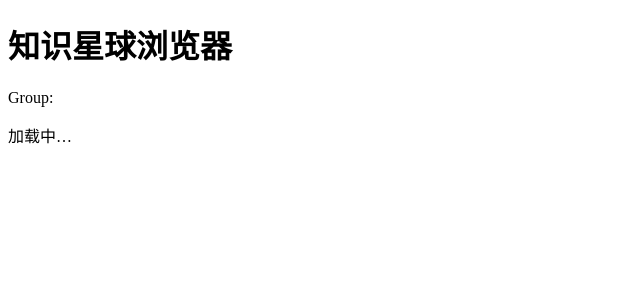
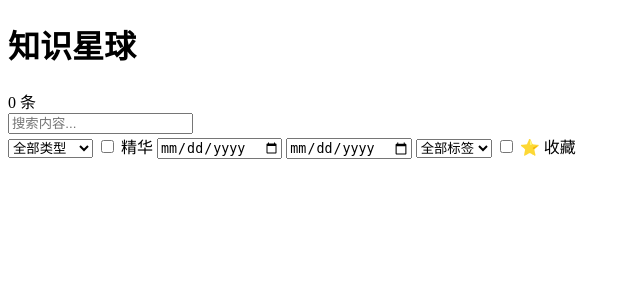
Before and after one commit to stoicneko/zsxq-crawler, a Flask app: page / in a window 1280 px wide. Shown: the top 300 px of the page, without its empty margins (0-640 px from the left). Run offline with Flask 3, Linux system fonts and the light colour scheme.

Commit message:
feat: implement full Jinja2 HTML template for zsxq web viewer
Replace placeholder with complete template including sticky header,
search bar, filter bar (type/digested/date/tag/starred), topics
container, infinite scroll sentinel, loading spinner, lightbox overlay,
and tag management modal. All element IDs match what app.js expects.

```diff
--- a/web/templates/index.html
+++ b/web/templates/index.html
@@ -3,25 +3,83 @@
 <head>
   <meta charset="UTF-8">
   <meta name="viewport" content="width=device-width, initial-scale=1.0">
-  <title>知识星球浏览器</title>
+  <title>ZSXQ Viewer</title>
   <link rel="stylesheet" href="/static/style.css">
 </head>
 <body>
-  <div id="app">
-    <header class="site-header">
-      <h1 class="site-title">知识星球浏览器</h1>
-      <span class="group-id">Group: {{ group_id }}</span>
-    </header>
-    <main class="main-layout">
-      <aside class="sidebar">
-        <!-- Filters and stats will be rendered here by app.js -->
-        <p class="placeholder-text">加载中…</p>
-      </aside>
-      <section class="topic-list">
-        <!-- Topics will be rendered here by app.js -->
-      </section>
-    </main>
+  <!-- Sticky header -->
+  <header class="header">
+    <div class="header-inner">
+      <h1>知识星球</h1>
+      <span class="stats-badge" id="stats-badge">{{ total }} 条</span>
+    </div>
+  </header>
+
+  <main class="container">
+    <!-- Search bar -->
+    <div class="search-bar">
+      <input type="text" id="search-input" placeholder="搜索内容..." />
+    </div>
+
+    <!-- Filter bar -->
+    <div class="filter-bar">
+      <select id="filter-type">
+        <option value="">全部类型</option>
+        <option value="talk">分享 (talk)</option>
+        <option value="q&a">问答 (q&a)</option>
+      </select>
+      <label class="filter-checkbox">
+        <input type="checkbox" id="filter-digested" /> 精华
+      </label>
+      <input type="date" id="filter-since" placeholder="开始日期" />
+      <input type="date" id="filter-until" placeholder="结束日期" />
+      <select id="filter-tag">
+        <option value="">全部标签</option>
+      </select>
+      <label class="filter-checkbox">
+        <input type="checkbox" id="filter-starred" /> ⭐ 收藏
+      </label>
+    </div>
+
+    <!-- Topics container (populated by JS) -->
+    <div id="topics"></div>
+
+    <!-- Loading spinner -->
+    <div id="loading" class="loading" style="display:none;">
+      <div class="spinner"></div>
+    </div>
+
+    <!-- Scroll sentinel for infinite scroll -->
+    <div id="scroll-sentinel"></div>
+
+    <!-- No results message -->
+    <div id="no-results" class="no-results" style="display:none;">
+      没有找到相关内容
+    </div>
+  </main>
+
+  <!-- Lightbox overlay (hidden) -->
+  <div id="lightbox" class="lightbox" style="display:none;" onclick="closeLightbox()">
+    <img id="lightbox-img" src="" alt="" />
   </div>
+
+  <!-- Tag modal (hidden) -->
+  <div id="tag-modal" class="modal-overlay" style="display:none;">
+    <div class="modal">
+      <div class="modal-header">
+        <h3>管理标签</h3>
+        <button class="modal-close" onclick="closeTagModal()">×</button>
+      </div>
+      <div class="modal-body">
+        <div id="current-tags" class="current-tags"></div>
+        <div class="tag-input-row">
+          <input type="text" id="tag-input" placeholder="输入新标签..." />
+          <button onclick="addTag()">添加</button>
+        </div>
+      </div>
+    </div>
+  </div>
+
   <script src="/static/app.js"></script>
 </body>
 </html>
```
